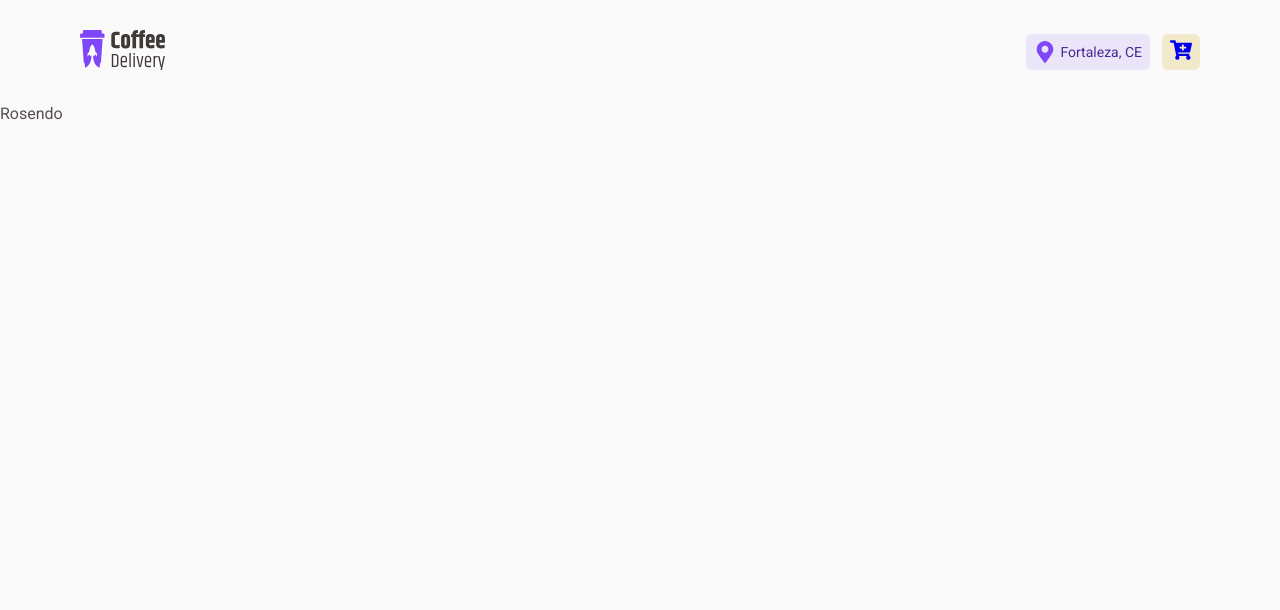
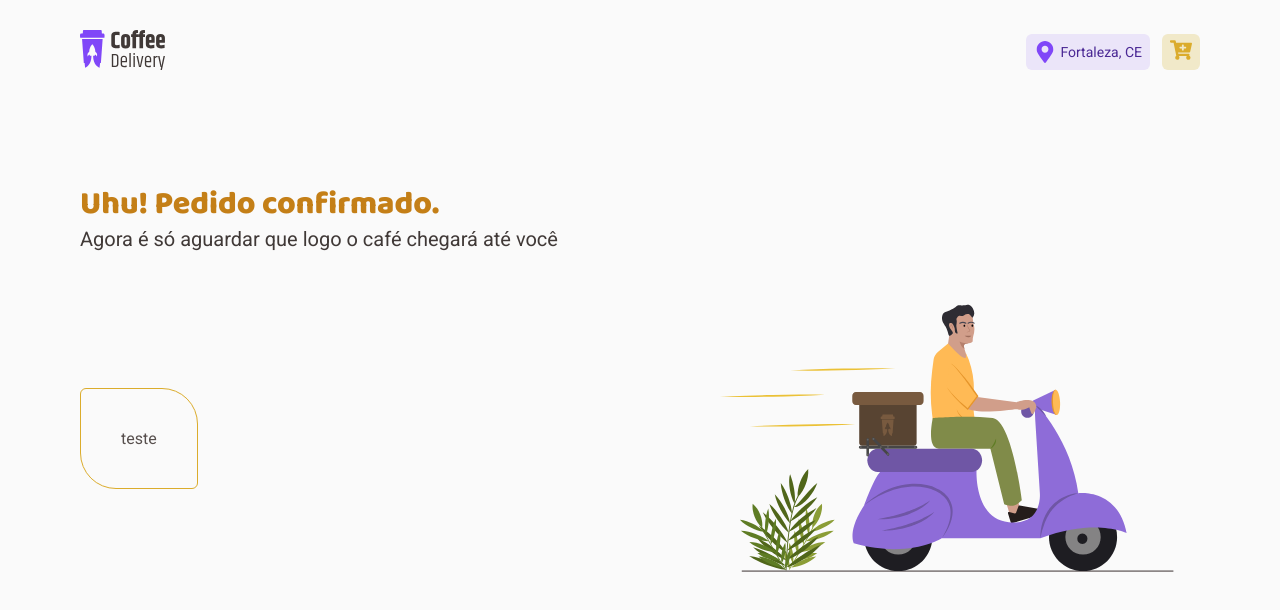
Before and after one commit to rosendo2015/coffeeDelivery, a React (Vite) app: page /orderConfirmed in a window 1280 px wide. Shown: the top 610 px of the page. Built offline with nearby package versions, Linux system fonts and the light colour scheme.

Commit message:
confirmed pedido

```diff
--- a/src/components/Header/index.tsx
+++ b/src/components/Header/index.tsx
@@ -16,7 +16,7 @@ export function Header() {
                         Fortaleza, CE
                     </HeaderButton>
                     <HeaderButton variant="yellow">
-                        <NavLink to='/completOrder'>
+                        <NavLink to='/completeOrder'>
                         <FaCartPlus size={22} />
                         </NavLink>
                     </HeaderButton>
--- a/src/components/Header/styles.ts
+++ b/src/components/Header/styles.ts
@@ -53,5 +53,10 @@ svg{
    color: ${theme.colors[`brand-purple`]};
 }
 `}
+${({ variant, theme }) => variant === 'yellow' && css`
+svg{
+   color: ${theme.colors[`brand-yellow`]};
+}
+`}
 
 `
--- a/src/pages/CompleteOrder/components/SelectedCoffees/ConfirmationSection.tsx
+++ b/src/pages/CompleteOrder/components/SelectedCoffees/ConfirmationSection.tsx
@@ -1,9 +1,10 @@
+import { NavLink } from "react-router-dom";
 import { Button } from "../../../../components/Button";
 import { RegularText } from "../../../../components/Typography";
 import { ConfirmationSectionContainer } from "./styles";
 
-export function ConfirmationSection(){
-    return(
+export function ConfirmationSection() {
+    return (
         <ConfirmationSectionContainer>
             <div>
                 <RegularText size="s">Total de itens</RegularText>
@@ -17,7 +18,9 @@ export function ConfirmationSection(){
                 <RegularText weight={700} color="subtitle" size="l">Total</RegularText>
                 <RegularText weight={700} color="subtitle" size="l">R$ 33,20</RegularText>
             </div>
-            <Button text="Confirmar pedido"/>
+            <NavLink to="/orderConfirmed">
+                <Button text="Confirmar pedido" />
+            </NavLink>
         </ConfirmationSectionContainer>
     )
 }
--- a/src/pages/OrderConfirmed/index.tsx
+++ b/src/pages/OrderConfirmed/index.tsx
@@ -1,9 +1,24 @@
-import { OrderConfirmedContainer } from "./styles";
-
+import { RegularText, TitleText } from "../../components/Typography";
+import { OrderConfirmedContainer, OrderDatailsContainer } from "./styles";
+import Entregador from '../../assets/entragador.svg';
 export function OrderConfirmed() {
     return (
-        <OrderConfirmedContainer>
-            <p>Rosendo</p>
+        <OrderConfirmedContainer className="container">
+            <div>
+                <TitleText size="l">
+                    Uhu! Pedido confirmado.
+                </TitleText>
+                <RegularText size="l" color="subtitle">
+                    Agora é só aguardar que logo o café chegará até você
+                </RegularText>
+            </div>
+            <section>
+                <OrderDatailsContainer>
+                    <p>teste</p>
+
+                </OrderDatailsContainer>
+                <img src={Entregador} alt="" />
+            </section>
         </OrderConfirmedContainer>
     )
 
--- a/src/pages/OrderConfirmed/styles.ts
+++ b/src/pages/OrderConfirmed/styles.ts
@@ -4,4 +4,23 @@ export const OrderConfirmedContainer = styled.div`
 display: flex;
 flex-direction: column;
 gap: 2.5rem;
+margin-top: 5rem;
+
+h1{
+    color: ${({ theme }) => theme.colors["brand-yellow-dark"]};
+}
+>section{
+    display: flex;
+    align-items: center;
+    justify-content: space-between;
+
+
+}
 `
+export const OrderDatailsContainer = styled.div`
+    display: flex;
+    flex-direction: column;
+    padding: 2.5rem;
+    border-radius: 6px 36px 6px 36px;
+    border: 1px solid ${({ theme }) => theme.colors["brand-yellow"]};
+`
```
Also changed, not shown: src/assets/entragador.svg (added).
